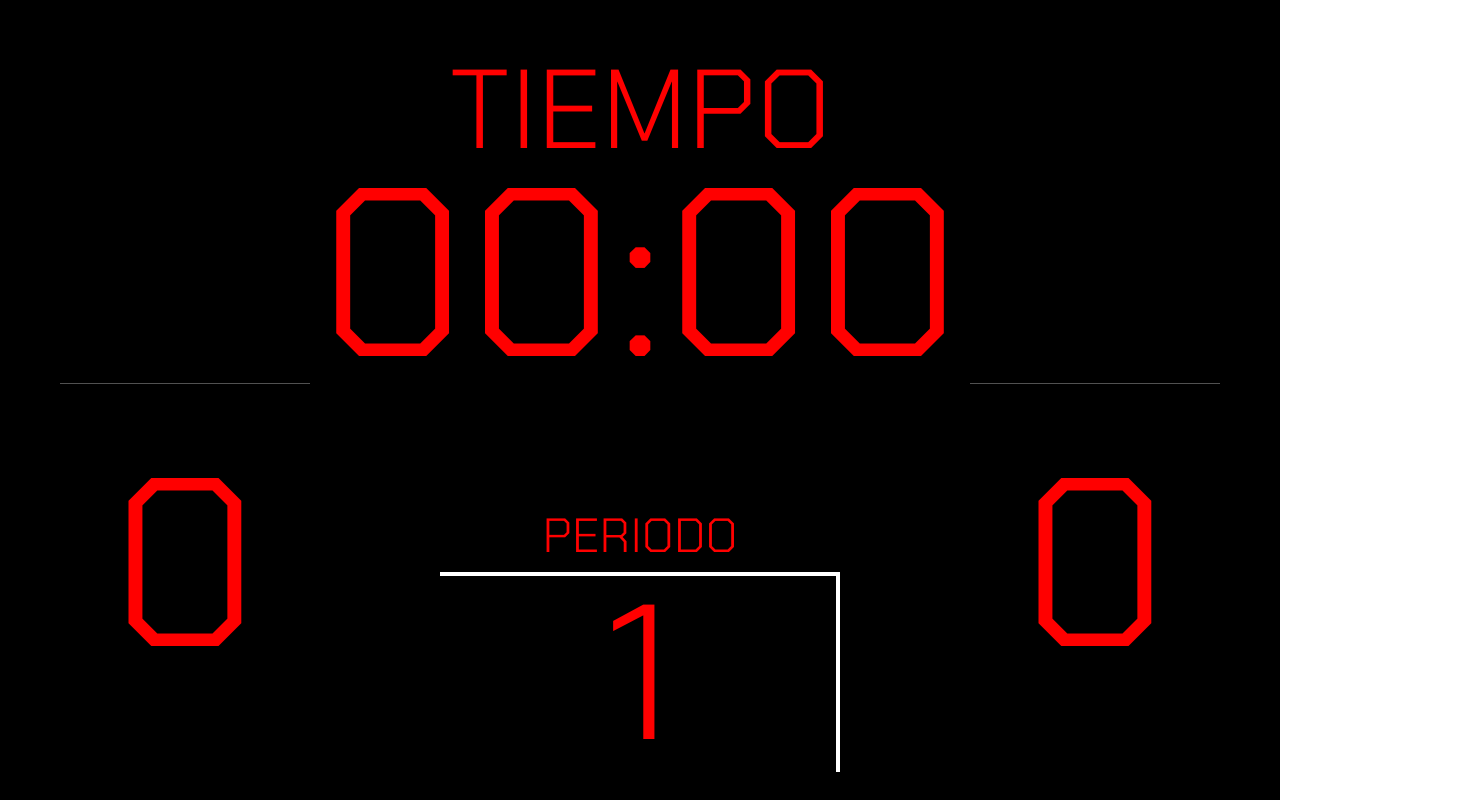
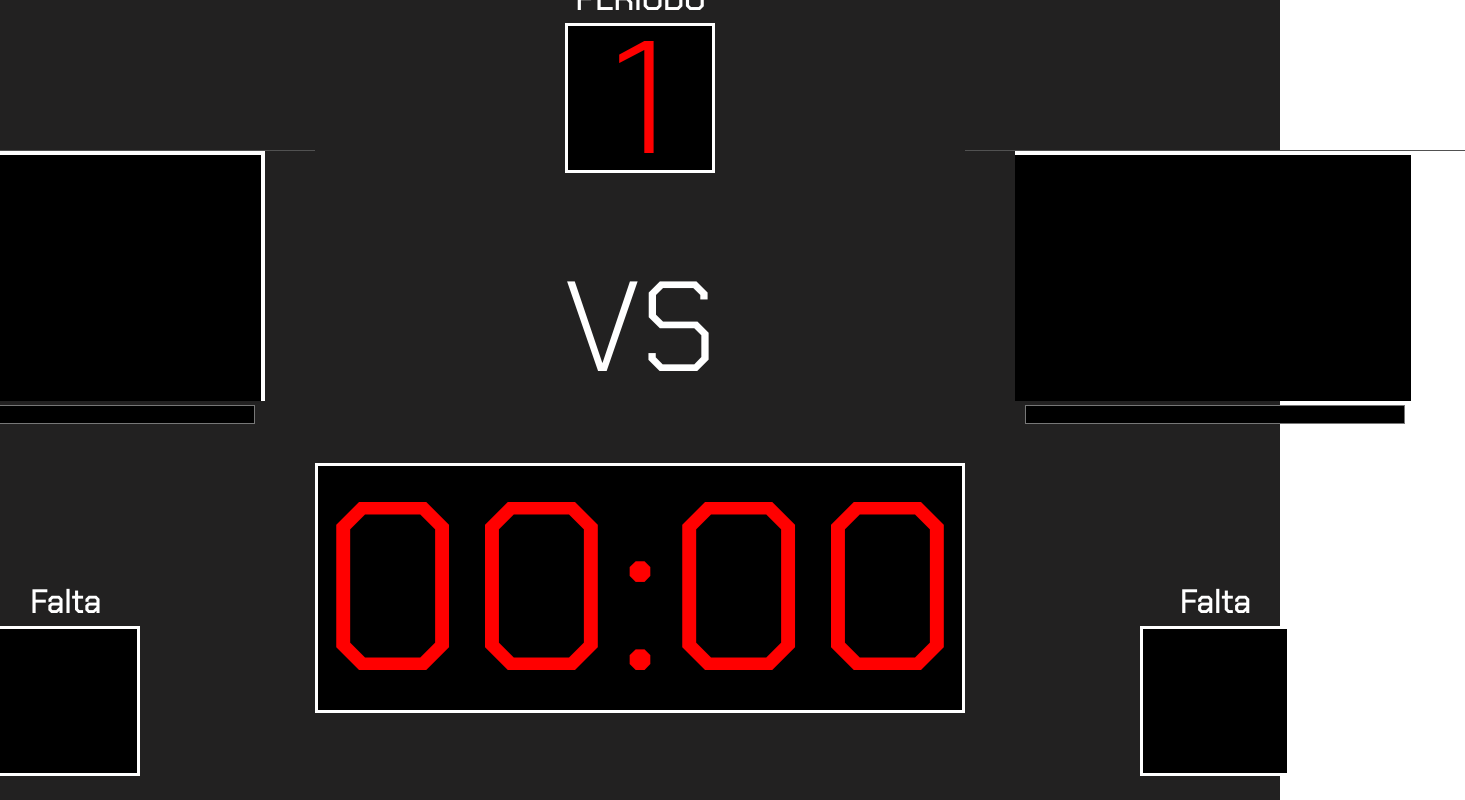
Before and after one commit to clef02/tablero, an Angular app: page / in a window 1280 px wide. Shown: the top 800 px of the page, 1465 px wide, since content can reach past the window. Built offline with nearby package versions, Linux system fonts and the light colour scheme.

Commit message:
terminado

```diff
--- a/src/app/app.module.ts
+++ b/src/app/app.module.ts
@@ -6,11 +6,12 @@ import { AppComponent } from './app.component';
 
 @NgModule({
   declarations: [
-    AppComponent
+    AppComponent,
   ],
   imports: [
     BrowserModule,
-    AppRoutingModule
+    AppRoutingModule,
+
   ],
   bootstrap: [AppComponent]
 })
--- a/src/app/vista/home/home.component.css
+++ b/src/app/vista/home/home.component.css
@@ -14,20 +14,32 @@
     flex-direction: column;
     width: 100%;
     height: 100vh;
-    background-color: black;
+    background-color: #222121;
+
 }
 .card_1{
-    text-align: center;
     position: relative;
-    top: 270px;
+    top: 300px;
+}
+.card_text{
+    display: flex;
+    align-items: center;
+    justify-content: center;
+    background-color: black;
+    border: 3px solid white;
+    height: 250px;
+    margin-top: 300px;
+    width: 650px;
 }
 .card_til{
     position: relative;
     top: 100px;
+    margin: 40px;
 }
 .card h2{
     color: red;
-    font-size: 7rem;
+    font-size: 9rem;
+
 }
 .text{
     color: red;
@@ -36,44 +48,77 @@
 .card_gol{
     width: 100%;
     display: flex;
-    justify-content: space-evenly;
-    gap: 600px;
+    justify-content: center;
     align-items: center;
-    margin-bottom: 400px;
+    margin-bottom: 350px;
 }
 .card_equip1,.card_equip2,.card_equip3{
     display: flex;
     flex-direction: column;
     text-align: center;
+    align-items: center;
 }
-.card_equip3{
-    position: absolute;
-    top: 500px;
+.card_equip1_falta1{
+    margin-top: 100px;
+}
+.card_equip1_falta1 h2{
+    position: relative;
+    top: 50px;
+    color: white;
+    font-weight:600;
+    font-size: 2rem;
+}
+.card_equip2_falta{
+    margin-top: 100px;
+}
+.card_equip2_falta h2{
+    position: relative;
+    top: 50px;
+    color: white;
+    font-weight:600;
+    font-size: 2rem;
 }
 .card_equip3 h2{
-    font-size: 3rem;
+    position: relative;
+    top: 50px;
+    color: white;
+    font-weight:600 ;
+    font-size: 2rem;
+}
+.card_equip3_1{
+    color: red;
+    display: flex;
+    justify-content: center;
+    align-items: center;
+    margin-bottom: 50px;
+    margin-top: 50px;
+    background-color: black;
+    border: 3px solid white;
+    font-size: 10rem;
+    height: 150px;
+    width: 150px;
 }
 .text1{
     color: red;
-    font-size: 12rem;
+    font-size: 16rem;
     background-color: black;
     display: flex;
     align-items: center;
     justify-content: center;
     width: 400px;
-    height: 200px;
+    height: 250px;
     border-top: 4px solid white ;
     border-right: 4px solid white ;
 }
 .text2{
     color: rgb(255, 247, 10);
-    font-size: 14rem;
+    font-size: 16rem;
     background-color: black;
     display: flex;
     align-items: center;
     justify-content: center;
     width: 400px;
-    height: 200px;
+    height: 250px;
     border-top: 4px solid white ;
     border-right: 4px solid white ;
 }
@@ -83,13 +128,14 @@
 
 .wave-group .input {
   text-align: center;
-  color: red;
-  font-size: 40px;
+  color: white;
+  font-size: 70px;
   padding: 10px 10px 10px 5px;
   display: block;
+  font-weight: 600;
   border: none;
-  width: 250px;
-  height: 200px;
+  width: 500px;
+  height: 100px;
   resize: none;
   overflow: hidden;
   border-bottom: 1px solid #515151;
--- a/src/app/vista/home/home.component.html
+++ b/src/app/vista/home/home.component.html
@@ -1,38 +1,55 @@
 
 <div class="card">
     <div class="card_1">
-        <div class="card_til">
-            <h2>TIEMPO</h2>
-        </div>
 
-        <div class="card_text">
+        <!-- <div class="card_text">
             <span class="text">{{ minutos | number: '2.0' }}</span>
             <span class="text">:</span>
             <span class="text">{{ segundos | number: '2.0' }}</span>
+        </div> -->
+        <div class="card_equip3">
+            <h2>PERIODO</h2>
+            <span class="card_equip3_1">{{ periodo }}</span>
         </div>
+        <h1 class="relative top-10 text-center text-white text-9xl">VS</h1>
     </div>
     <div class="card_gol">
         <div class="card_equip1">
             <div class="wave-group">
                 <textarea id="texto"  class="input" (input)="convertir()" [(ngModel)]="texto"></textarea>
             </div>
-            <span class="text"> {{ gol1 }} </span>
+            <span [style.color]="color2" class="text1"> {{ gol1 }} </span>
+            <input class="appearance-none bg-transparent w-96 border-none border-transparent cursor-pointer" type="color" [(ngModel)]="color2">
+
+            <div class="card_equip1_falta1">
+                <h2>Falta</h2>
+                <span [style.color]="color2" class="card_equip3_1">{{falta1}}</span>
+            </div>
         </div>
-        <div class="card_equip3">
-            <h2>PERIODO</h2>
-            <span class="text1">{{ periodo }}</span>
+        <div class="card_text">
+            <span class="text">{{ minutos | number: '2.0' }}</span>
+            <span class="text">:</span>
+            <span class="text">{{ segundos | number: '2.0' }}</span>
         </div>
         <div class="card_equip2">
                 <div class="wave-group">
                     <textarea  id="texto"  [(ngModel)]="texto1"  (input)="convertir1()"  class="input"></textarea>
                 </div>
-            <span class="text"> {{ gol2 }} </span>
+            <span [style.color]="color1" class="text2"> {{ gol2 }} </span>
+            <input class="appearance-none bg-transparent w-96 border-none border-transparent cursor-pointer" type="color" [(ngModel)]="color1">
+
+            <div class="card_equip2_falta">
+                <h2>Falta</h2>
+                <span [style.color]="color1" class="card_equip3_1">{{falta2}}</span>
+
+            </div>
         </div>
-
     </div>
 
 </div>
 <div>
+
+
 
 </div>
 
--- a/src/app/vista/home/home.component.ts
+++ b/src/app/vista/home/home.component.ts
@@ -7,6 +7,8 @@ import { Component,HostListener} from '@angular/core';
 })
 export class HomeComponent{
 
+   color1:string ='#000000';
+   color2:string ='#000000';
 
    minutos:number = 0;
    segundos: number = 0;
@@ -18,7 +20,15 @@ export class HomeComponent{
    periodo:number = 1;
    texto:string = '';
    texto1:string = '';
+   falta1:number = 0;
+   falta2:number = 0;
 
+   Faltas1(){
+    this.falta1 += 1;
+   }
+   Faltas2(){
+    this.falta2 += 1;
+   }
    convertir(){
     this.texto = this.texto.toUpperCase();
    }
@@ -39,6 +49,13 @@ export class HomeComponent{
    }
 
 
+   cambiaColor(colorN:string){
+      this.color1 = colorN;
+   }
+   cambiaColor2(colorN:string){
+      this.color2 = colorN;
+   }
+
    incremet(type: 'm' | 's' ){
      if (type === 'm'){
        if (this.minutos >= 59) return;
@@ -58,7 +75,7 @@ export class HomeComponent{
         case 'ArrowUp':
           this.incremet('m')
           break;
-        case 'Shift':
+        case 'Alt':
           this.stop()
           break;
         case '0':
@@ -73,7 +90,12 @@ export class HomeComponent{
         case '3':
           this.perio()
           break;
-
+        case '4':
+          this.Faltas1()
+          break;
+        case '5':
+          this.Faltas2()
+          break;
       }
    }
 
```
